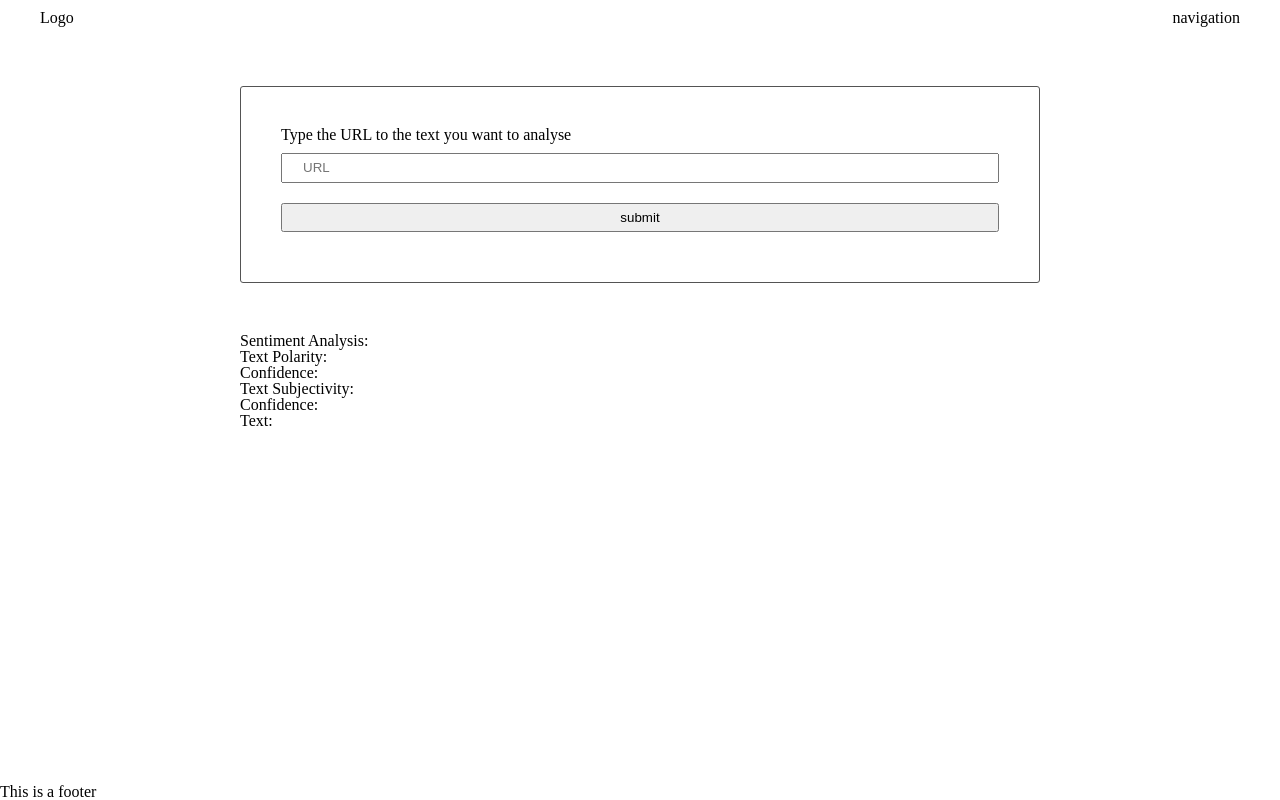
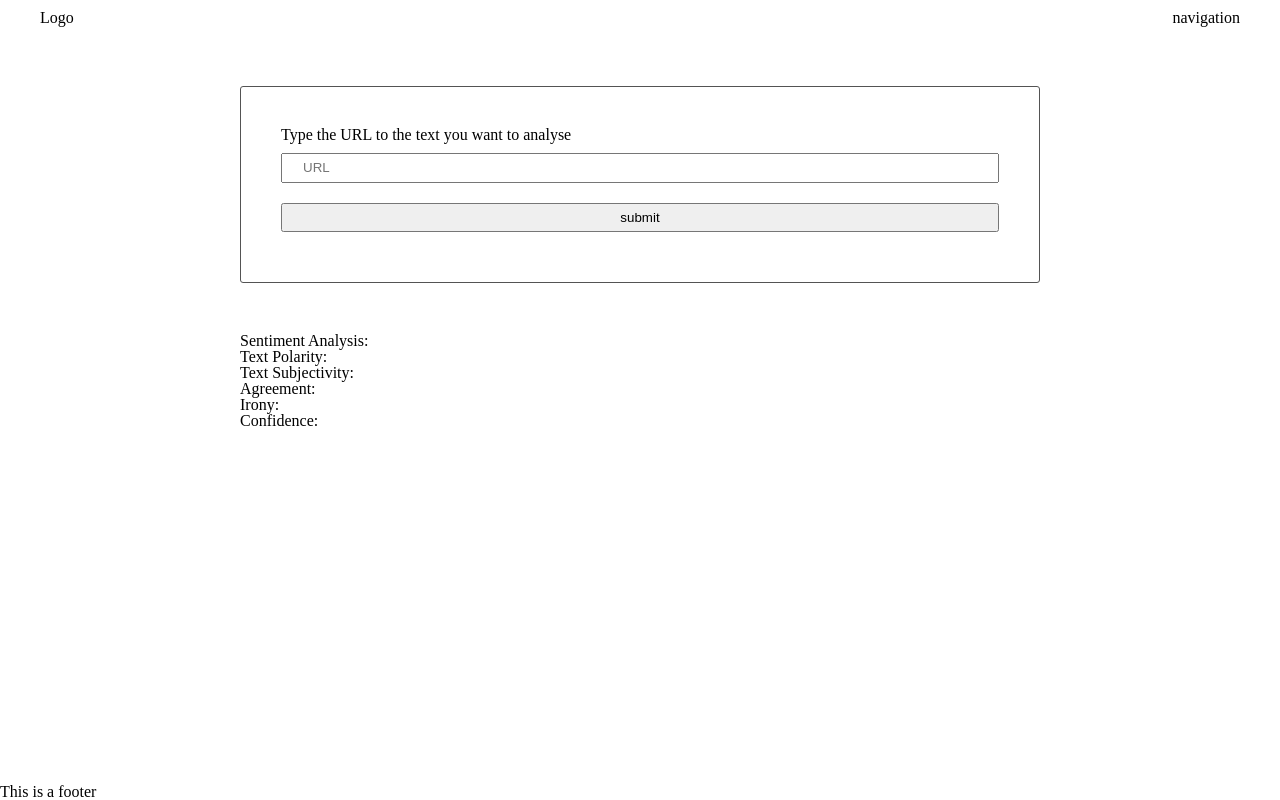
Before and after one commit to pavlos-student/udacity-FE-proj4, a website: page src/client/views/index.html in a window 1280 px wide. Drawn offline with nearby package versions, Linux system fonts and the light colour scheme; files that its build step writes are made by us from their sources.

Commit message:
fix: MeaningCloud API call another fix

```diff
--- a/src/client/views/index.html
+++ b/src/client/views/index.html
@@ -36,20 +36,24 @@
                     <strong>Sentiment Analysis:</strong>
                     <ul>
                         <li>
-                            <h4>Text Polarity:</h4>
-                                <p id="polarity"></p>
-                                <h4>Confidence:</h4>
-                                <p id="polarity_confidence"></p>
+                            Text Polarity:
+                            <span id="polarity"></span>
                         </li>
                         <li>
-                            <h4>Text Subjectivity:</h4>
-                                <p id="subjectivity"></p>
-                                <h4>Confidence:</h4>
-                                <p id="subjectivity_confidence"></p>
+                            Text Subjectivity:
+                            <span id="subjectivity"></span>
                         </li>
                         <li>
-                            <h3>Text:</h3>
-                            <p id="nlp-text"></p>
+                            Agreement:
+                            <span id="agreement"></span>
+                        </li>
+                        <li>
+                            Irony:
+                            <span id="irony"></span>
+                        </li>
+                        <li>
+                            Confidence:
+                            <span id="confidence"></span>
                         </li>
                     </ul>
                 </section>
```
Also changed, not shown: src/client/js/formHandler.js (+8 -17 lines).
